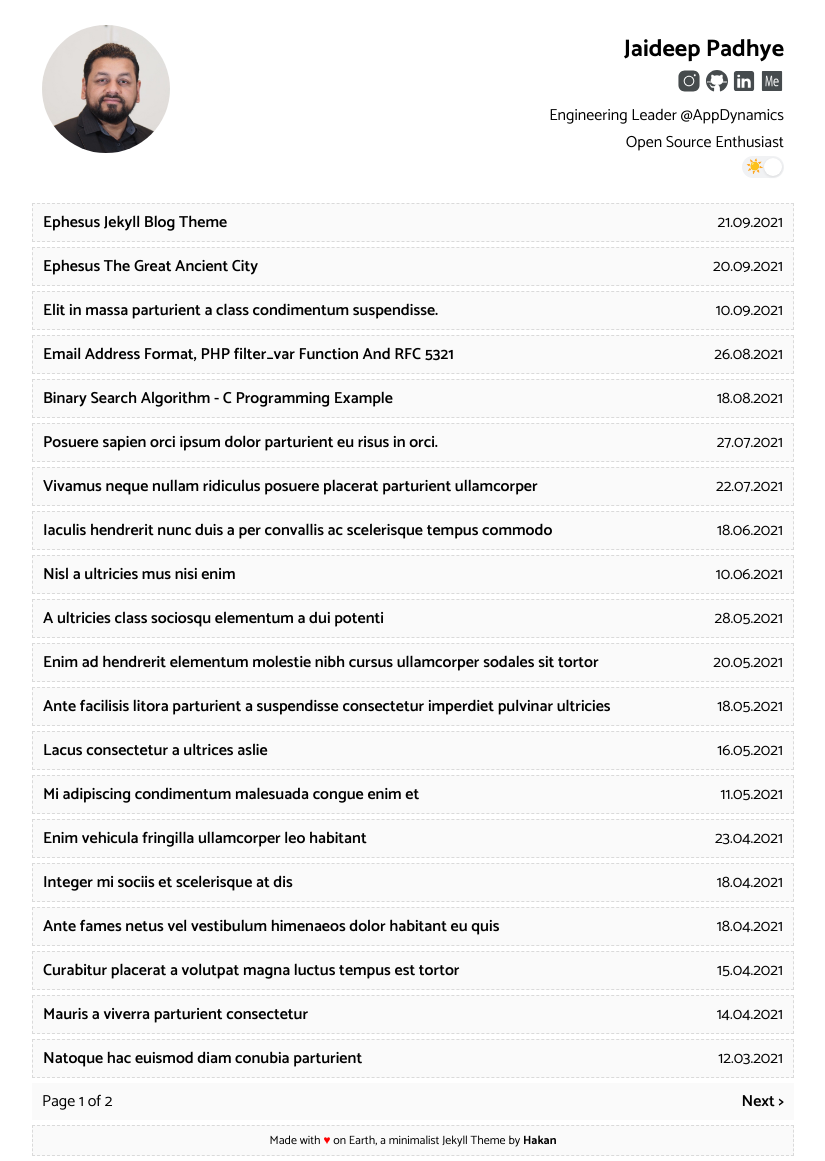
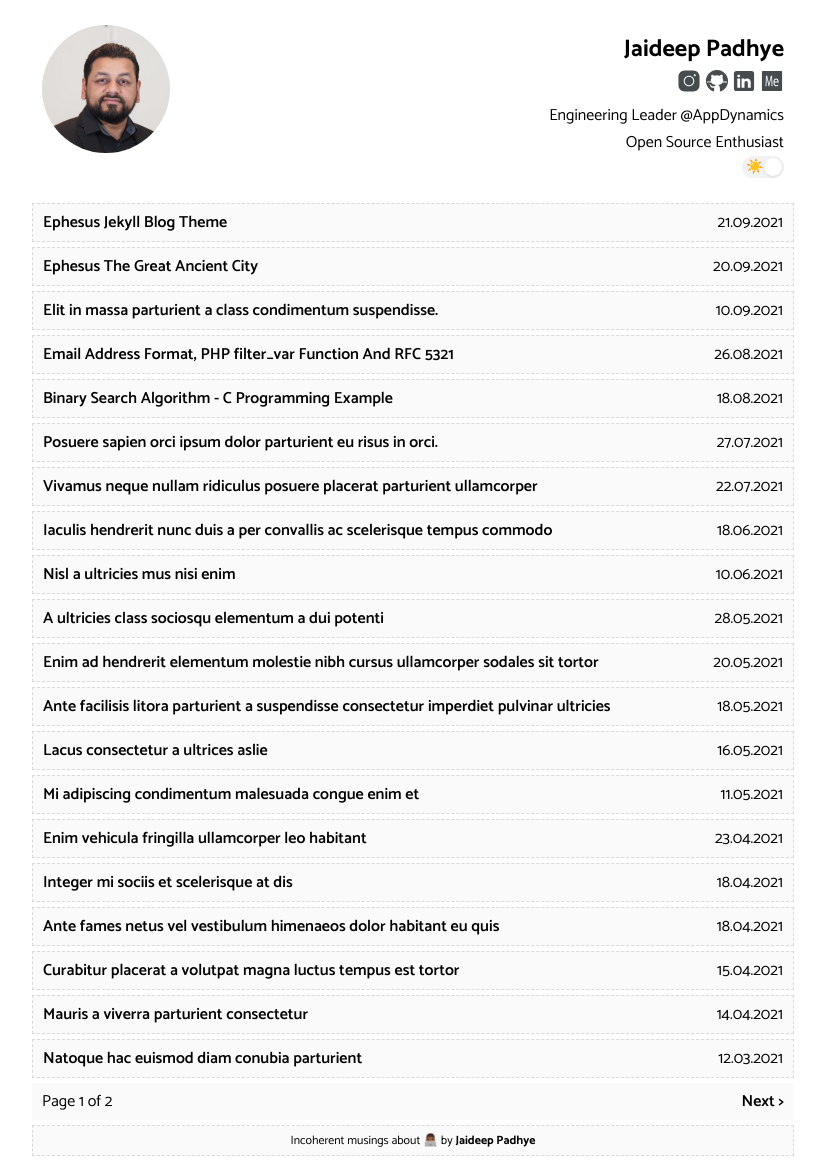
Before and after one commit to jpadhye/jpadhye.github.io, a Jekyll site: the page built from index.html, in a window 1280 px wide. Shown: the whole page, without its empty margins (227-1052 px from the left). Built offline with Jekyll 4.4.1, drawn with Linux system fonts in a browser that asks for light colours; the list of posts is cut into pages by our own code.

Commit message:
Update config

```diff
--- a/_layouts/default.html
+++ b/_layouts/default.html
@@ -33,7 +33,7 @@
 	</div>
 	{{ content }}
 	<div class="footer">
-		<span>Made with <font color="red">♥</font> on Earth, a minimalist Jekyll Theme by <a href="https://hakan.io"><b>Hakan</b></a></span>
+		<span>Incoherent musings about  <font color="red">👨🏾‍💻</font> by <a href="https://jpadhye.github.io"><b>Jaideep Padhye</b></a></span>
 	</div>
 </div>
 {% include footer.html %}
```
